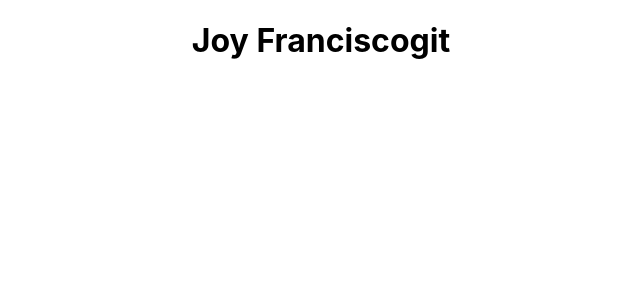
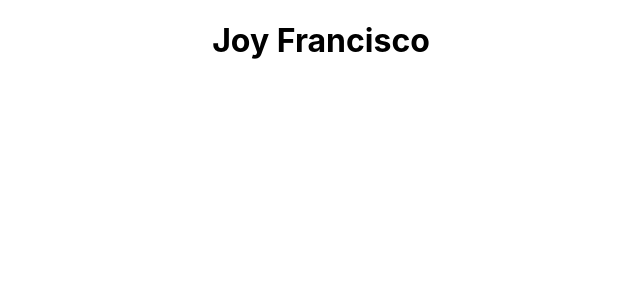
Before and after one commit to gjoyfrancisco/assignment2, a React (Create React App) app: page / in a window 1280 px wide. Shown: the top 300 px of the page, without its empty margins (319-959 px from the left). Built offline with nearby package versions, Linux system fonts and the light colour scheme.

Commit message:
component and update test case

```diff
--- a/src/App.js
+++ b/src/App.js
@@ -1,10 +1,9 @@
-import logo from './logo.svg';
 import './App.css';
 
 function App() {
   return (
     <div className="App">
-      <h1>Joy Franciscogit </h1>
+      <h1>Joy Francisco</h1>
     </div>
   );
 }
```
Also changed, not shown: 1 other file (tests, documents, lock files or other folders).
